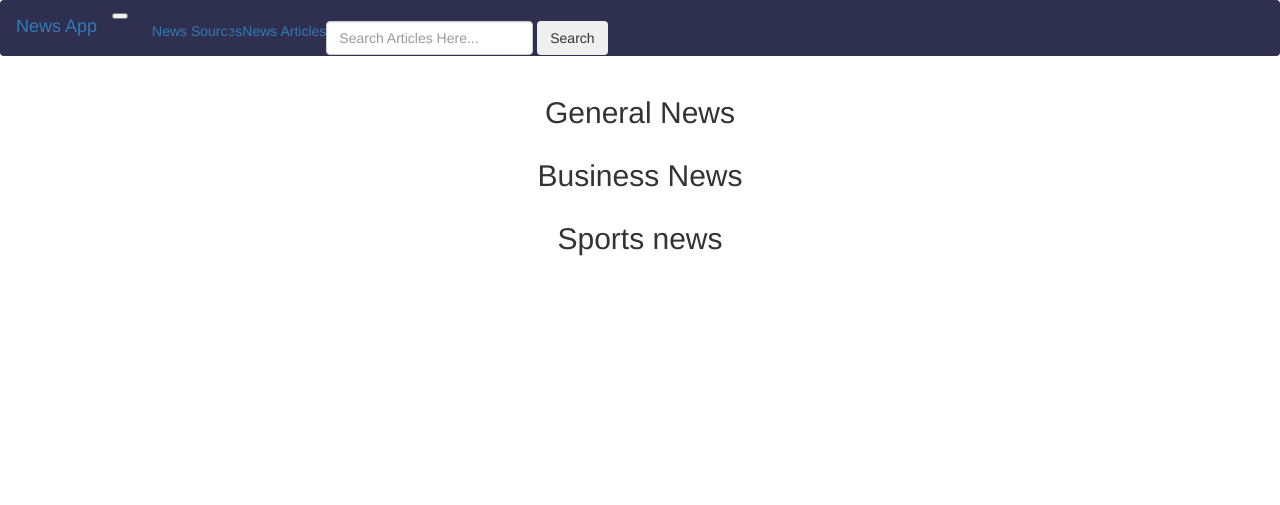
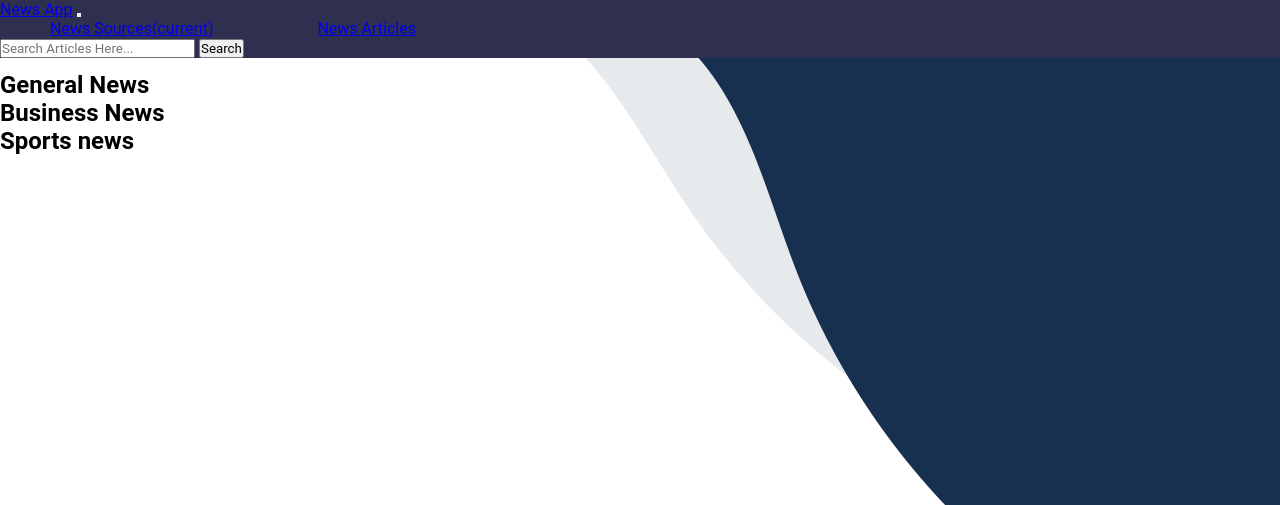
Before and after one commit to Aprilwairimu/news-article, a Flask app: template app/templates/index.html in a window 1280 px wide. Shown: the top 505 px of the page. Run offline with Flask 2, Linux system fonts and the light colour scheme; the template is opened without the code that fills it, so the values that code supplies are empty; some libraries are stand-ins or nearby versions.

Commit message:
added an image background

```diff
--- /dev/null
+++ b/app/static/css/styles.css
@@ -0,0 +1,30 @@
+* {
+    margin: 0;
+    padding: 0;
+    font-family: "Roboto", sans-serif;
+}
+body{
+    background-image: url(../images/shape.png);
+}
+.nav li{
+    display: inline-block;
+    padding: 0 50px;
+}
+#allsources {
+
+    background-attachment: fixed;
+    background-position: center;
+    background-repeat: no-repeat;
+    background-size: cover;
+}
+#sourcename{
+    font-weight: bold;
+}
+.row{
+    font-size: 20px;
+    font-weight: bold;
+}
+.overlay {
+    width: 100%;
+    padding-top: 1%;
+}
--- a/app/templates/articles.html
+++ b/app/templates/articles.html
@@ -3,11 +3,11 @@
 
 {% block styles%}
 {{ super() }}
-<link rel="stylesheet" href="{{url_for('static',filename='css/styles.css')}}">
+<!-- <link rel="stylesheet" href="{{url_for('static',filename='css/styles.css')}}"> -->
 {% endblock %}
 
 {% block content %}
-<div class="container-fluid" id="allsources display-flex">
+<div class="container-fluid" id="allsources">
     <div class="overlay container-fluid">
         <h2 class="text-center headers">Technology Articles</h2>
         {{macro.display_new_articles(tech)}}
--- a/app/templates/base.html
+++ b/app/templates/base.html
@@ -5,18 +5,22 @@
 
 <head>
     <meta charset="utf-8">
-    <!-- Navbar block  -->
-    {% block navbar %}
-    {% include 'navbar.html' %}
-    {% endblock %}
     {% if title %}
     <title> {{ title }}</title>
     {% else %}
     <title> Welcome to the best News Article website </title>
     {% endif %}
+    {% block styles%}
+    <!-- {{ super() }} -->
+    <link rel="stylesheet" href="{{url_for('static',filename='css/styles.css')}}">
+    {% endblock %}
 </head>
 
 <body>
+    <!-- Navbar block  -->
+    {% block navbar %}
+    {% include 'navbar.html' %}
+    {% endblock %}
     <!-- Content block -->
 
     {% block content %}
--- a/app/templates/fourOwfour.html
+++ b/app/templates/fourOwfour.html
@@ -1,5 +1,5 @@
 {% extends 'base.html'%}
 
 {% block content %}
-<h1>WHOOOPS we can't find that page</h1>
+<h1 class="con1 bg-info text-dark">WHOOOPS we can't find that page</h1>
 {% endblock %}
--- a/app/templates/index.html
+++ b/app/templates/index.html
@@ -1,7 +1,7 @@
 {% extends 'base.html'%}
 {% import 'macros.html' as macro %}
+
 {% block styles%}
-
 {{ super() }}
 <link rel="stylesheet" href="{{url_for('static',filename='css/styles.css')}}">
 {% endblock %}
--- a/app/templates/navbar.html
+++ b/app/templates/navbar.html
@@ -1,20 +1,20 @@
-<nav class="navbar navbar-expand-lg navbar-light fixed-top" style="background-color: rgb(47, 47, 79);">
+<nav class="navbar navbar-expand-lg navbar-light fixed-top nav" style="background-color: rgb(47, 47, 79);">
     <a class="navbar-brand" href="/">News App</a>
     <button class="navbar-toggler" type="button" data-toggle="collapse" data-target="#navbarSupportedContent"
         aria-controls="navbarSupportedContent" aria-expanded="false" aria-label="Toggle navigation">
         <span class="navbar-toggler-icon"></span>
     </button>
 
-    <div class="collapse navbar-collapse" id="navbarSupportedContent">
+    <div class="collapse navbar-collapse" >
         <ul class="navbar-nav mr-auto">
             <li class="nav-item active">
                 <a class="nav-link" href="/">News Sources<span class="sr-only">(current)</span></a>
             </li>
-            <li class="nav-item active mr-sm-2 d-flex">
+            <li class="nav-item active mr-sm-2 ">
                 <a class="nav-link" href="/News-Articles"> News Articles </a>
             </li>
         </ul>
-        <form class="form-inline my-2 my-lg-0 d-flex">
+        <form class="form-inline my-2 my-lg-0">
             <input class="form-control mr-sm-2 " type="search" placeholder="Search Articles Here..." aria-label="Search"
                 name="article_name">
             <button class="btn btn-outline-success my-2 my-sm-0" type="submit">Search</button>
--- a/app/templates/search.html
+++ b/app/templates/search.html
@@ -2,6 +2,7 @@
 {% import 'macros.html' as macro%}
 
 {% block content %}
+
 <div class="container">
 
     <div class="row">
```
Also changed, not shown: app/main/forms.py (deleted, +0 -9 lines), app/static/images/shape.png (added).
